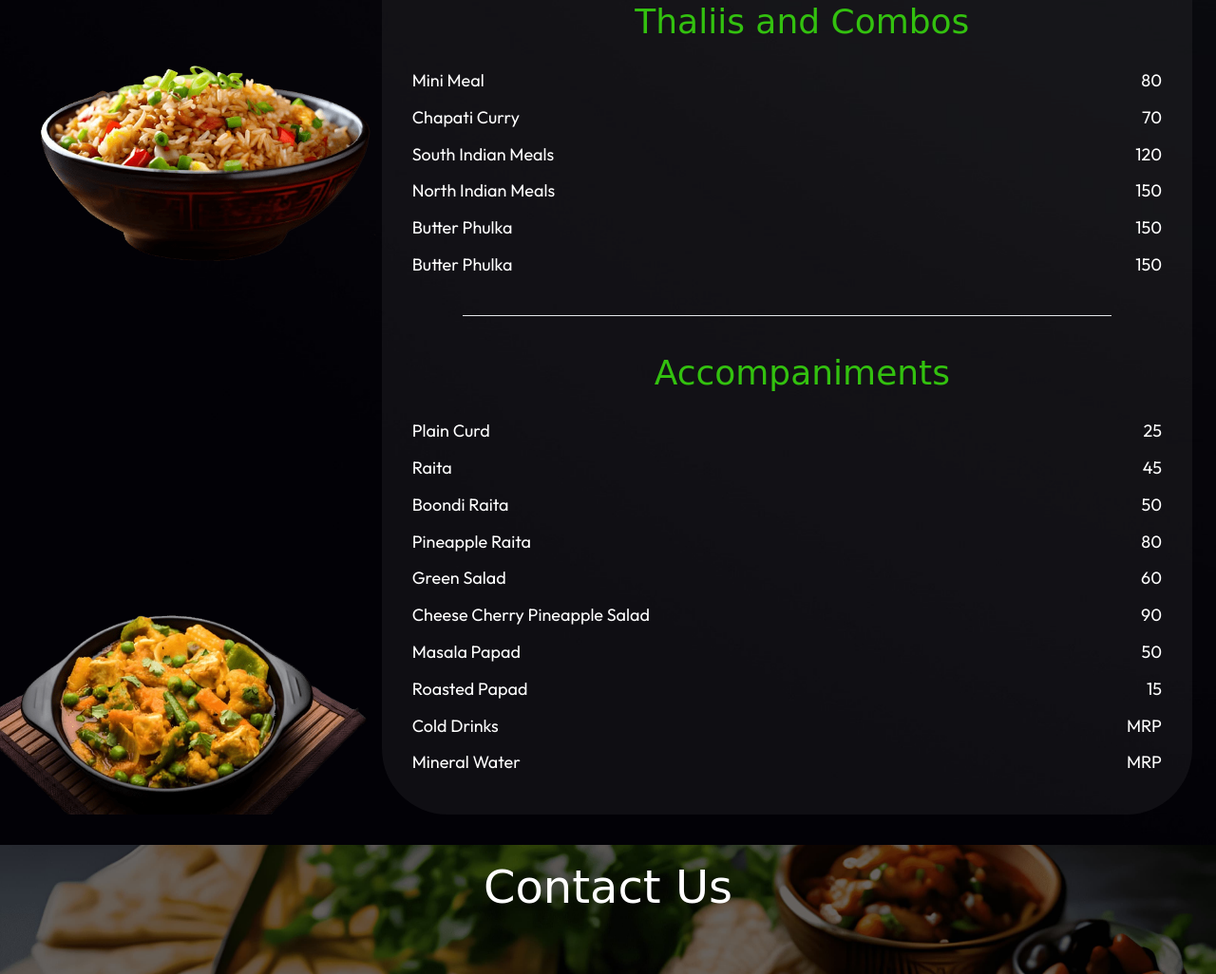
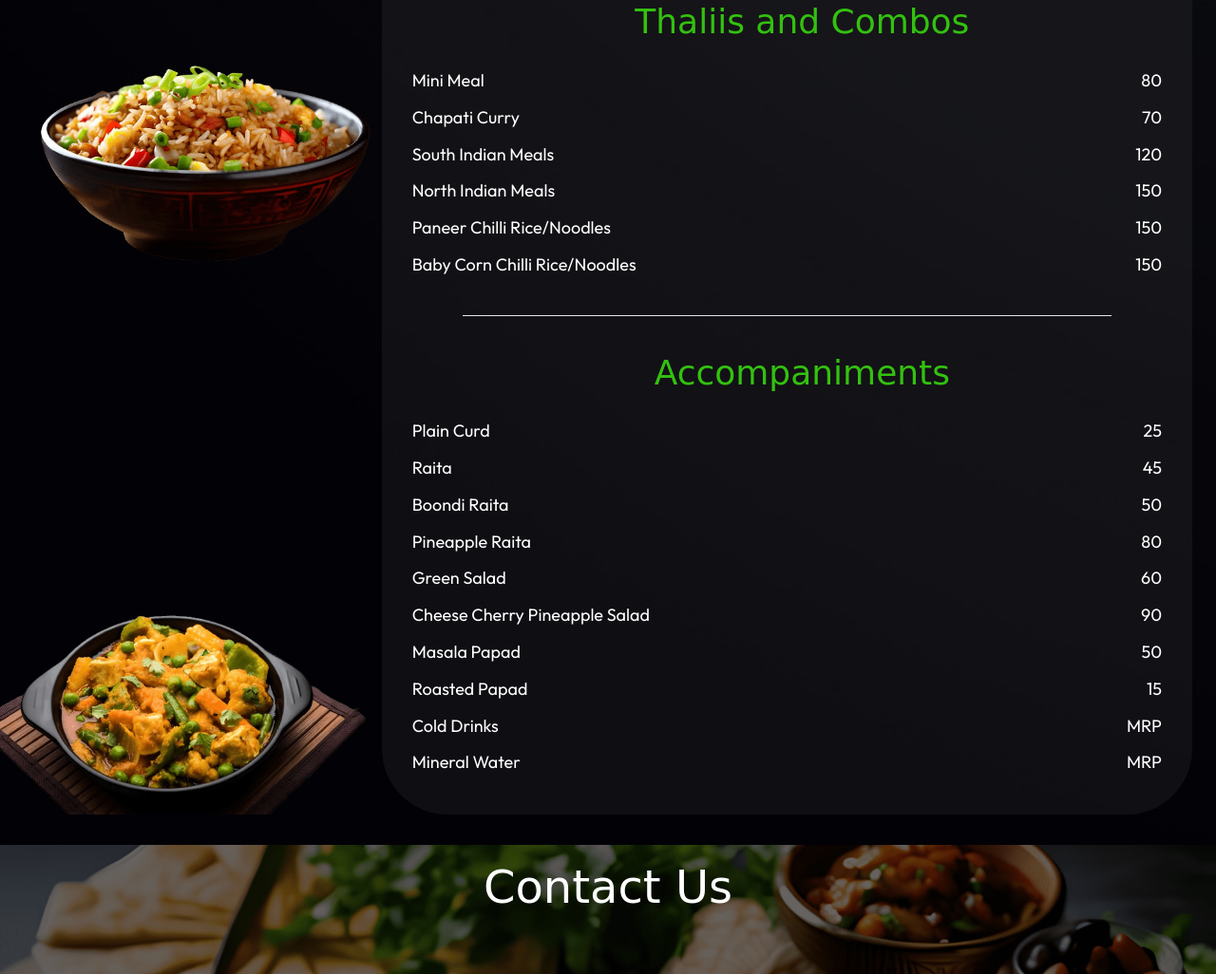
Before and after one commit to Divyam-1280/Hariyali, a website: page src/index.html in a window 1280 px wide. Shown: the part 4710-5736 px from the top of the page at 95% size. Drawn offline with nearby package versions, Linux system fonts and the light colour scheme; a web font is replaced by a local one.

Commit message:
menu fix

```diff
--- a/src/index.html
+++ b/src/index.html
@@ -151,8 +151,8 @@
                <div class="item"><span>Chapati Curry</span><span>70</span></div>
                <div class="item"><span>South Indian Meals</span><span>120</span></div>
                <div class="item"><span>North Indian Meals</span><span>150</span></div>
-               <div class="item"><span>Butter Phulka</span><span>150</span></div>
-               <div class="item"><span>Butter Phulka</span><span>150</span></div>
+               <div class="item"><span>Paneer Chilli Rice/Noodles</span><span>150</span></div>
+               <div class="item"><span>Baby Corn Chilli Rice/Noodles</span><span>150</span></div>
 
                <hr class="mx-auto my-7">
 
```
